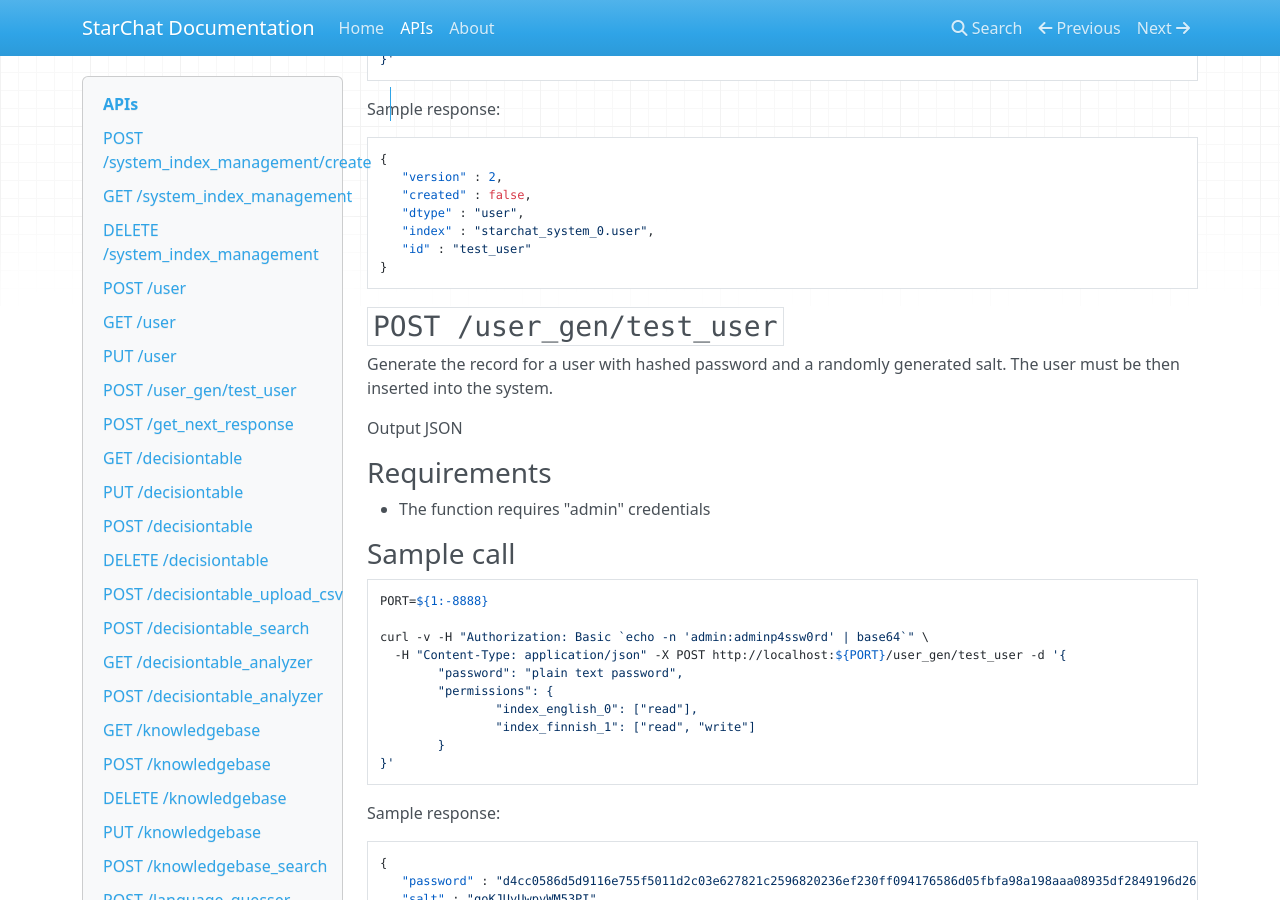
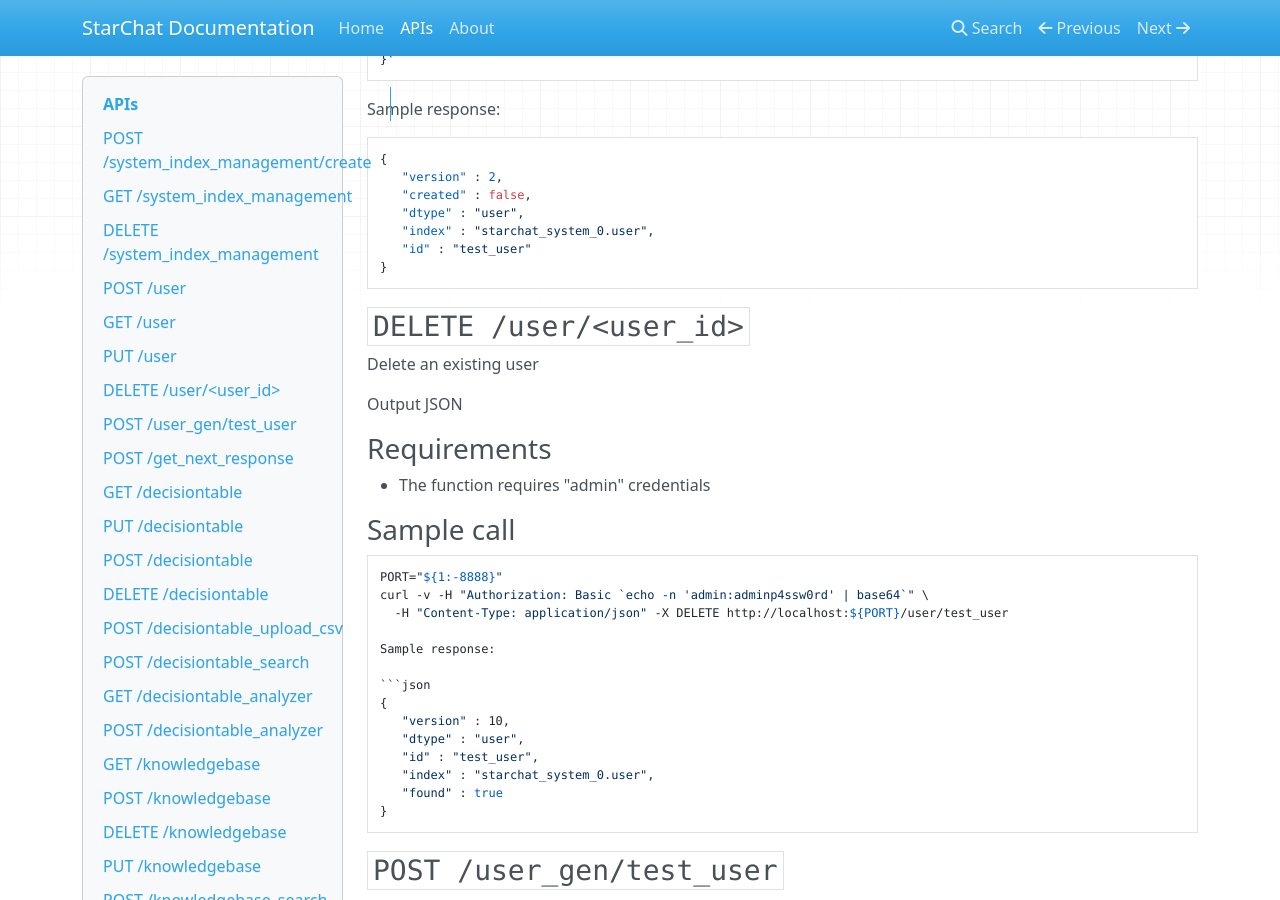
Before and after one commit to acollamati/starchat-doc, an MkDocs documentation site: the page built from docs/apis.md, in a window 1280 px wide and 900 px high, scrolled down 3206 px. Built offline with MkDocs 1.6.1, drawn with Linux system fonts in a browser that asks for light colours; nearby versions of some CDN libraries; old or Windows-style settings are respelled for this version of MkDocs.

Commit message:
documented delete user

````diff
--- a/docs/apis.md
+++ b/docs/apis.md
@@ -182,6 +182,35 @@
    "dtype" : "user",
    "index" : "starchat_system_0.user",
    "id" : "test_user"
+}
+```
+
+## `DELETE /user/<user_id>`
+
+Delete an existing user
+
+Output JSON
+
+### Requirements
+
+* The function requires "admin" credentials
+
+### Sample call
+
+```bash
+PORT="${1:-8888}"
+curl -v -H "Authorization: Basic `echo -n 'admin:adminp4ssw0rd' | base64`" \
+  -H "Content-Type: application/json" -X DELETE http://localhost:${PORT}/user/test_user
+
+Sample response:
+
+```json
+{
+   "version" : 10,
+   "dtype" : "user",
+   "id" : "test_user",
+   "index" : "starchat_system_0.user",
+   "found" : true
 }
 ```
 
````
